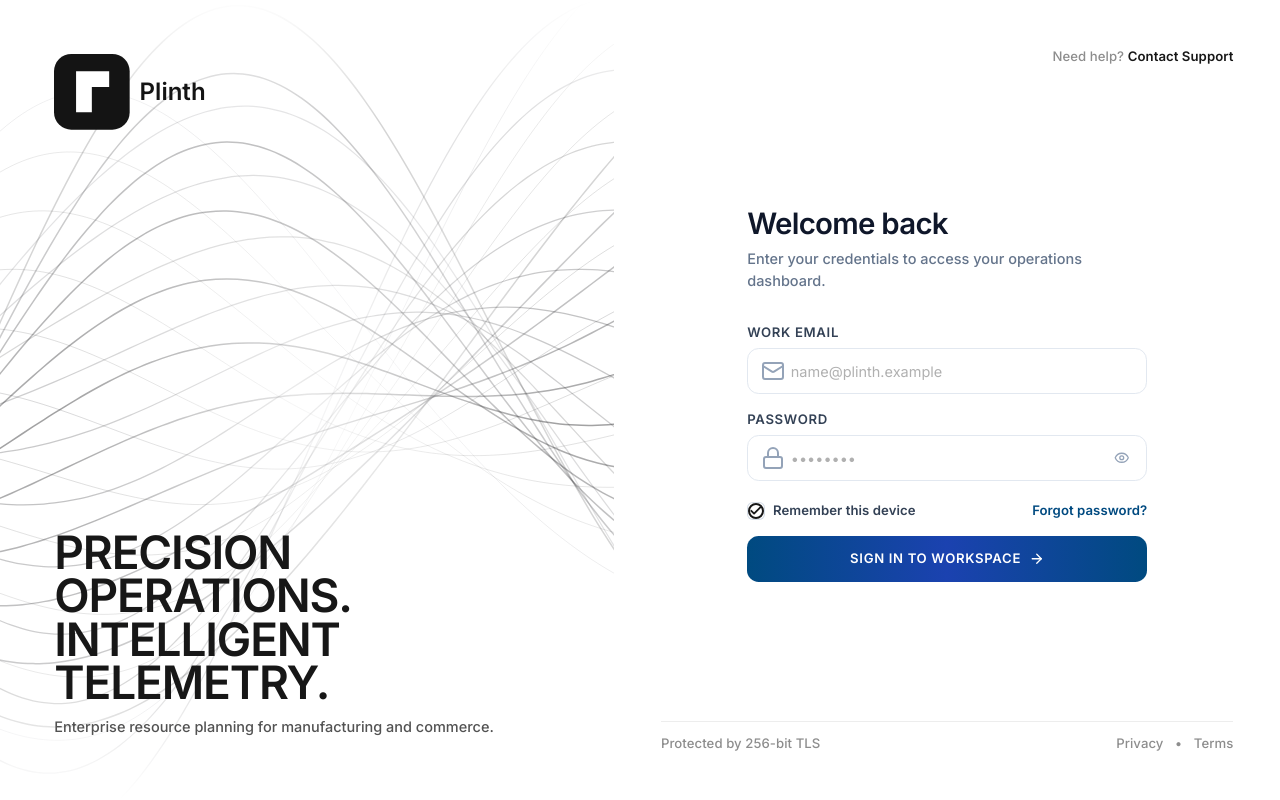
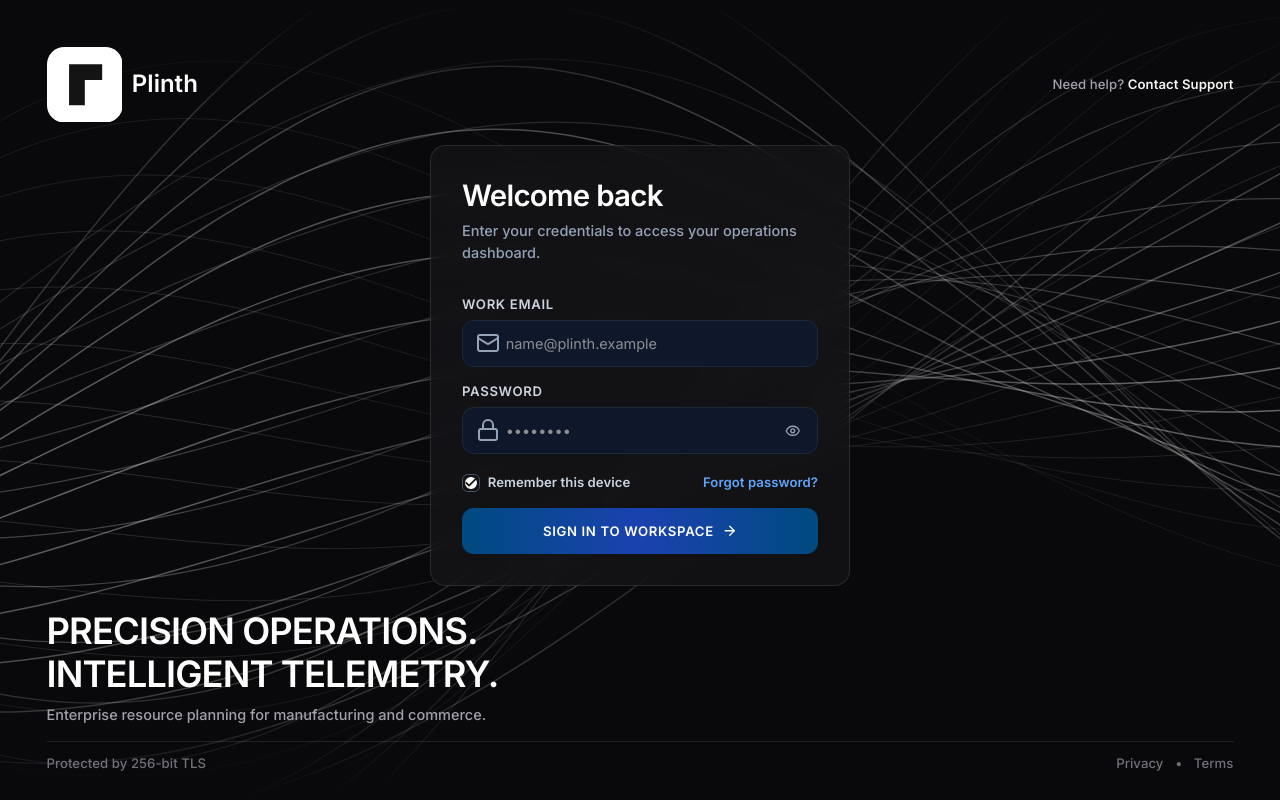
Before and after one commit to YusufMalu001/Plinth, a Next.js app in the folder apps/web/: page /login in a window 1280 px wide. Built offline with nearby package versions, Linux system fonts and the light colour scheme.

Commit message:
phase-8d: full-screen dark background-paths login, glass auth card over animation

```diff
--- a/apps/web/src/app/login/components/AuthShell.tsx
+++ b/apps/web/src/app/login/components/AuthShell.tsx
@@ -9,56 +9,56 @@ export interface AuthShellProps {
 }
 
 /**
- * Login shell — Plinth design language. The left panel carries the
- * kokonutui "Background Paths" flowing-line background (light-only);
- * the right column stays clean white for the authentication form.
+ * Login shell — Plinth dark edition. The kokonutui "Background Paths"
+ * flowing-line animation fills the whole screen on a near-black base and the
+ * authentication card floats over it as a glass panel. The root `dark` class
+ * activates the dark: variants already present on the form controls.
  */
 export function AuthShell({ children }: AuthShellProps) {
   return (
-    <div className="h-screen w-full flex bg-page select-none overflow-hidden">
-      {/* Left column: background-paths lines with the brand lockup */}
-      <div className="hidden lg:flex relative lg:w-1/2 xl:w-[48%] h-screen overflow-hidden flex-col justify-between p-8 sm:p-10 lg:p-12 xl:p-14">
+    <div className="dark relative h-screen w-full select-none overflow-hidden bg-zinc-950 text-zinc-100">
+      {/* Full-screen animated background */}
       <div className="absolute inset-0" aria-hidden="true">
-          <BackgroundPaths className="h-full min-h-0 w-full" count={34} angle={-8}>
+        <BackgroundPaths className="h-full min-h-0 w-full" count={42} angle={-8}>
           {null}
         </BackgroundPaths>
       </div>
 
-        <div className="relative z-10 flex items-center justify-between">
-          <Logo className="text-2xl" />
+      {/* Overlay: brand top-left, help top-right, card centre, hero + footer bottom */}
+      <div className="relative z-10 flex h-full flex-col justify-between p-6 sm:p-10 lg:p-12">
+        <div className="flex items-center justify-between">
+          <Logo tone="paper" className="text-2xl" />
+          <span className="text-xs text-zinc-400">
+            Need help?{' '}
+            <a href="#support" className="font-semibold text-zinc-100 hover:underline">Contact Support</a>
+          </span>
         </div>
 
-        <div className="flex-1" />
+        {/* Centred authentication card over the lines */}
+        <div className="w-full max-w-[420px] mx-auto my-auto py-6">
+          <div className="rounded-2xl border border-white/10 bg-zinc-900/60 p-6 sm:p-8 shadow-2xl shadow-black/50 backdrop-blur-md">
+            {children}
+          </div>
+        </div>
 
-        <div className="relative z-10 w-full pb-2">
-          <h1 className="text-3xl sm:text-4xl lg:text-[40px] xl:text-[46px] font-black tracking-tight text-ink uppercase leading-[1.12]">
-            PRECISION OPERATIONS.<br />
-            INTELLIGENT TELEMETRY.
+        <div className="space-y-4">
+          <div className="max-w-xl">
+            <h1 className="text-2xl sm:text-3xl lg:text-4xl font-black tracking-tight text-white uppercase leading-[1.12]">
+              Precision operations.<br />
+              Intelligent telemetry.
             </h1>
-          <p className="mt-3 text-sm text-ink-secondary">
+            <p className="mt-2 text-sm text-zinc-400">
               Enterprise resource planning for manufacturing and commerce.
             </p>
           </div>
-      </div>
 
-      {/* Right column: clean white authentication area */}
-      <div className="w-full lg:w-1/2 xl:w-[52%] h-screen bg-page flex flex-col justify-between p-6 sm:p-10 lg:p-12 overflow-y-auto lg:overflow-hidden">
-        <div className="flex items-center justify-end text-xs text-ink-muted">
-          <span>Need help? <a href="#support" className="text-ink font-semibold hover:underline">Contact Support</a></span>
-        </div>
-
-        {/* Centered Direct Input Form Area */}
-        <div className="w-full max-w-[400px] mx-auto my-auto py-2">
-          {children}
-        </div>
-
-        {/* Bottom Footer */}
-        <div className="flex flex-wrap items-center justify-between gap-2 text-xs text-ink-muted pt-3 border-t border-border">
+          <div className="flex flex-wrap items-center justify-between gap-2 border-t border-white/10 pt-3 text-xs text-zinc-500">
             <span>Protected by 256-bit TLS</span>
             <div className="flex items-center gap-3">
-            <a href="#privacy" className="hover:text-ink transition-colors">Privacy</a>
+              <a href="#privacy" className="hover:text-zinc-100 transition-colors">Privacy</a>
               <span>•</span>
-            <a href="#terms" className="hover:text-ink transition-colors">Terms</a>
+              <a href="#terms" className="hover:text-zinc-100 transition-colors">Terms</a>
+            </div>
           </div>
         </div>
       </div>
--- a/apps/web/src/app/login/page.tsx
+++ b/apps/web/src/app/login/page.tsx
@@ -80,7 +80,7 @@ function LoginForm() {
       <LoginCard className="animate-fade-up">
         {/* Brand Logo & Header */}
         <div className="mb-8 select-none">
-          <Logo className="text-2xl mb-6 lg:hidden" />
+          <Logo tone="paper" className="text-2xl mb-6 lg:hidden" />
           <h2 className="text-2xl sm:text-3xl font-extrabold tracking-tight text-slate-900 dark:text-white">
             Welcome back
           </h2>
@@ -157,12 +157,12 @@ const BOOT_FADE_MS = 700;
 function LoginBootSplash({ fading }: { fading: boolean }) {
   return (
     <div
-      className={`fixed inset-0 z-[80] flex items-center justify-center bg-page transition-opacity duration-700 ${
+      className={`fixed inset-0 z-[80] flex items-center justify-center bg-zinc-950 transition-opacity duration-700 ${
         fading ? 'opacity-0 pointer-events-none' : 'opacity-100'
       }`}
       aria-hidden="true"
     >
-      <div className="w-full max-w-3xl h-64 text-ink">
+      <div className="w-full max-w-3xl h-64 text-zinc-100">
         <TechText
           text={PRODUCT_NAME}
           fontWeight={600}
```
Also changed, not shown: 1 other file (tests, documents, lock files or other folders). Lines whose indentation alone changed are shown as unchanged.
